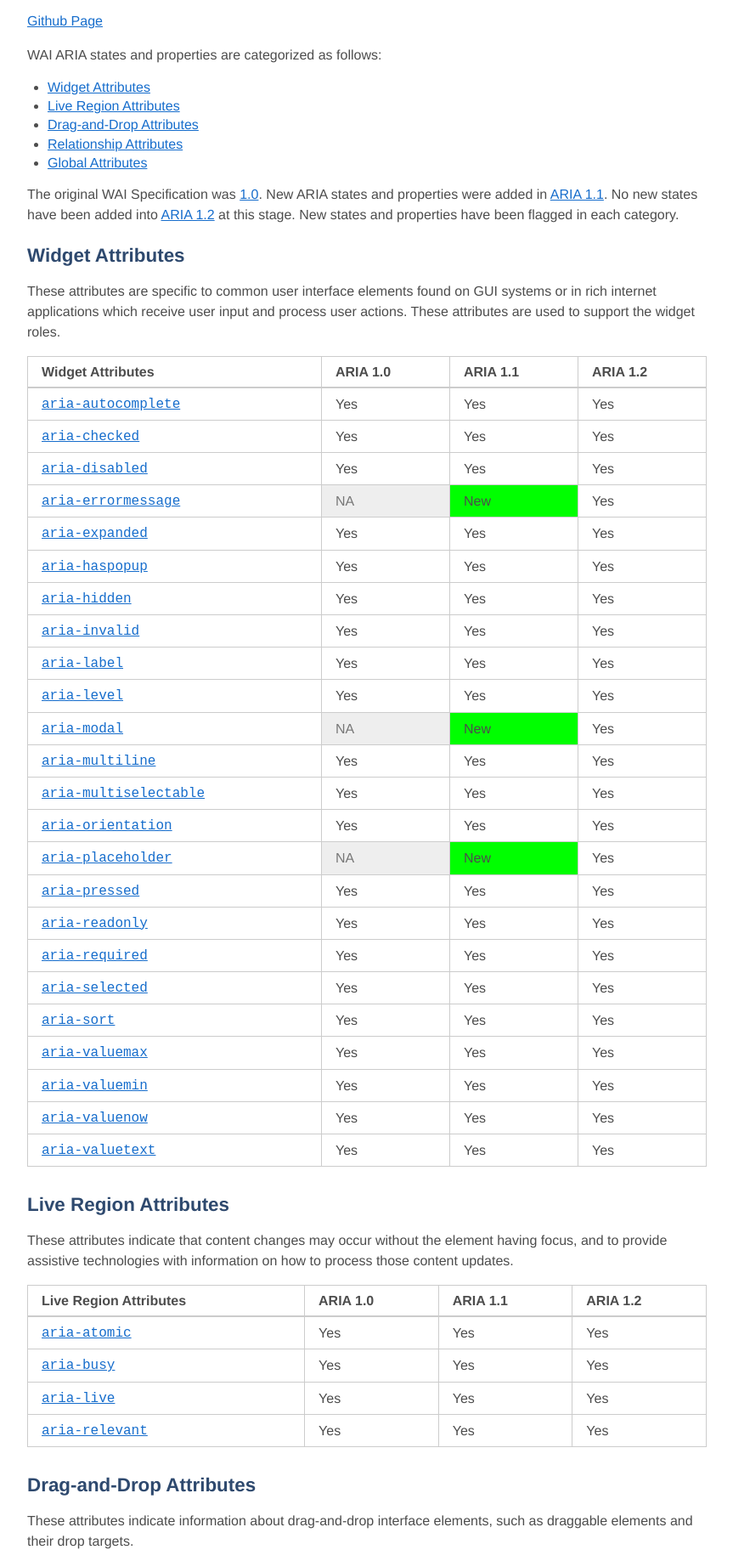
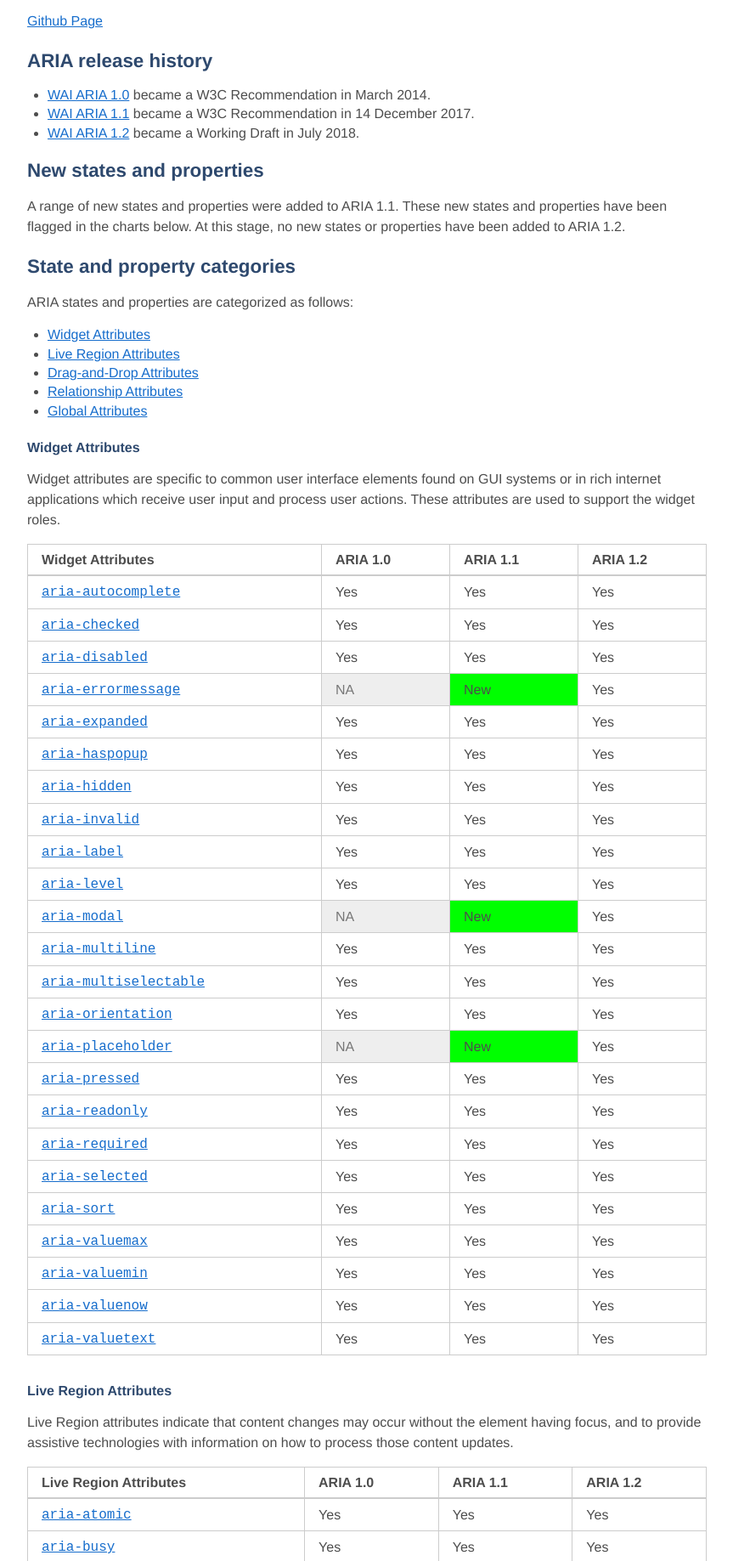
Before and after one commit to russmaxdesign/aria-states-properties, a plain HTML site: page index.html in a window 1280 px wide. Shown: the part 58-1895 px from the top of the page at 85% size, without its empty margins (208-1071 px from the left). Drawn offline with Linux system fonts and the light colour scheme.

Commit message:
Adjust text to include dates

```diff
--- a/index.html
+++ b/index.html
@@ -11,7 +11,19 @@
   <div class="container-wide">
     <h1>ARIA States and Properties</h1>
     <p><a href="https://github.com/russmaxdesign/aria-states-properties">Github Page</a></p>
-    <p>WAI ARIA states and properties are categorized as follows:</p>
+
+    <h2>ARIA release history</h2>
+    <ul>
+      <li><a href="https://www.w3.org/TR/wai-aria-1.0/">WAI ARIA 1.0</a> became a W3C Recommendation in March 2014.</li>
+      <li><a href="https://www.w3.org/TR/wai-aria-1.1/">WAI ARIA 1.1</a> became a W3C Recommendation in 14 December 2017.</li>
+      <li><a href="https://www.w3.org/TR/wai-aria-1.2/">WAI ARIA 1.2</a> became a Working Draft in July 2018.</li>
+    </ul>
+
+    <h2>New states and properties</h2>
+    <p>A range of new states and properties were added to ARIA 1.1. These new states and properties have been flagged in the charts below. At this stage, no new states or properties have been added to ARIA 1.2.</p>
+
+    <h2>State and property categories</h2>
+    <p>ARIA states and properties are categorized as follows:</p>
     <ul>
       <li><a href="#widget">Widget Attributes</a></li>
       <li><a href="#live">Live Region Attributes</a></li>
@@ -20,10 +32,8 @@
       <li><a href="#global">Global Attributes</a></li>
     </ul>
 
-    <p>The original WAI Specification was <a href="https://www.w3.org/TR/wai-aria-1.0/">1.0</a>. New ARIA states and properties were added in <a href="https://www.w3.org/TR/wai-aria-1.1/">ARIA 1.1</a>. No new states have been added into <a href="https://www.w3.org/TR/wai-aria-1.2/">ARIA 1.2</a> at this stage. New states and properties have been flagged in each category.</p>
-
-    <h2 id="widget">Widget Attributes</h2>
-    <p>These attributes are specific to common user interface elements found on GUI systems or in rich internet applications which receive user input and process user actions. These attributes are used to support the widget roles.</p>
+    <h3 id="widget">Widget Attributes</h3>
+    <p>Widget attributes are specific to common user interface elements found on GUI systems or in rich internet applications which receive user input and process user actions. These attributes are used to support the widget roles.</p>
     <table>
       <thead>
         <tr>
@@ -181,8 +191,8 @@
       </tbody>
     </table>
 
-    <h2 id="live">Live Region Attributes</h2>
-    <p>These attributes indicate that content changes may occur without the element having focus, and to provide assistive technologies with information on how to process those content updates. </p>
+    <h3 id="live">Live Region Attributes</h3>
+    <p>Live Region attributes indicate that content changes may occur without the element having focus, and to provide assistive technologies with information on how to process those content updates. </p>
     <table>
       <thead>
         <tr>
@@ -221,8 +231,8 @@
     </table>
 
 
-    <h2 id="drag">Drag-and-Drop Attributes</h2>
-    <p>These attributes indicate information about drag-and-drop interface elements, such as draggable elements and their drop targets.</p>
+    <h3 id="drag">Drag-and-Drop Attributes</h3>
+    <p>Drag-and-Drop attributes indicate information about drag-and-drop interface elements, such as draggable elements and their drop targets.</p>
     <table>
       <thead>
         <tr>
@@ -248,8 +258,8 @@
       </tbody>
     </table>
 
-    <h2 id="relationship">Relationship Attributes</h2>
-    <p>These attributes indicate relationships or associations between elements which cannot be readily determined from the document structure.</p>
+    <h3 id="relationship">Relationship Attributes</h3>
+    <p>Relationship attributes indicate relationships or associations between elements which cannot be readily determined from the document structure.</p>
     <table>
       <thead>
         <tr>
@@ -359,8 +369,8 @@
       </tbody>
     </table>
 
-    <h2 id="global">Global Attributes</h2>
-    <p>Some states and properties are applicable to all host language elements regardless of whether a role is applied. Global states and properties are supported by all roles and by all base markup elements.</p>
+    <h3 id="global">Global Attributes</h3>
+    <p>Some states and properties are applicable to all host language elements regardless of whether a role is applied. These are defined as "Global" attributes. Global states and properties are supported by all roles and by all base markup elements.</p>
     <table>
       <thead>
         <tr>
```
